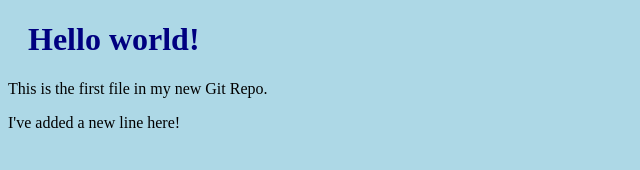
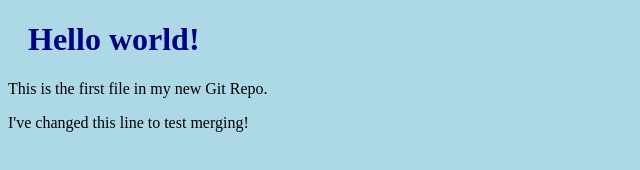
Before and after one commit to raagren/hello-world, a plain HTML site: page index.html in a window 1280 px wide. Shown: the full height of the page, 0-640 px from the left. Drawn offline with Linux system fonts and the light colour scheme.

Commit message:
Edited text to test merging

```diff
--- a/index.html
+++ b/index.html
@@ -8,7 +8,7 @@
 
 <h1>Hello world!</h1>
 <p>This is the first file in my new Git Repo.</p>
-<p> I've added a new line here!</p>
+<p> I've changed this line to test merging!</p>
 
 </body>
 </html>
```
